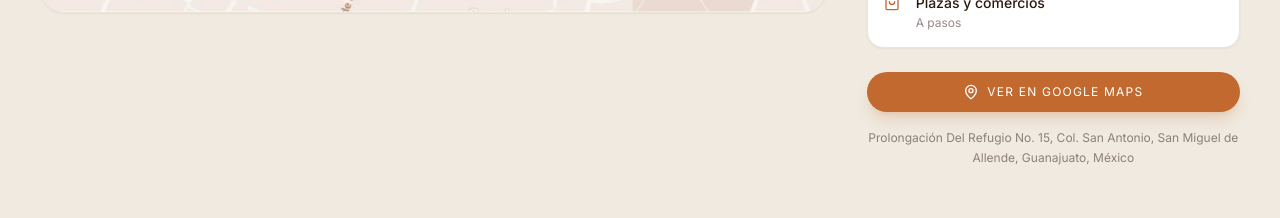
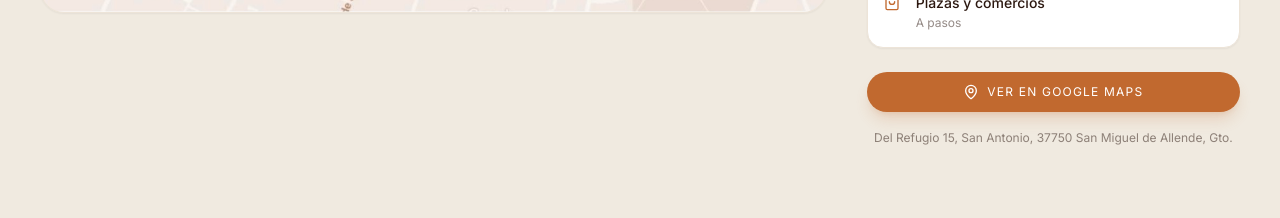
Before and after one commit to vampirot800/senda-allende, a Next.js app: page / in a window 1280 px wide. Shown: the part 2640-2858 px from the top of the page. Built offline with nearby package versions, Linux system fonts and the light colour scheme; no server answers.

Commit message:
Google maps adress fix

```diff
--- a/data/properties.ts
+++ b/data/properties.ts
@@ -10,7 +10,7 @@ export const CONTACT = {
   // Key name: NEXT_PUBLIC_WEB3FORMS_KEY
   // Get your free key at: https://web3forms.com (enter info@sendaallende.com.mx)
   web3formsKey: process.env.NEXT_PUBLIC_WEB3FORMS_KEY ?? "",
-  address: "Prolongación Del Refugio No. 15, Col. San Antonio, San Miguel de Allende, Guanajuato, México",
+  address: "Del Refugio 15, San Antonio, 37750 San Miguel de Allende, Gto.",
   whatsappMessage: "Hola, me interesa recibir información sobre Senda Allende Residences.",
   agents: [
     { name: "Broker Belinda Villarreal", whatsapp: "+52 833 343 1512" },
```
